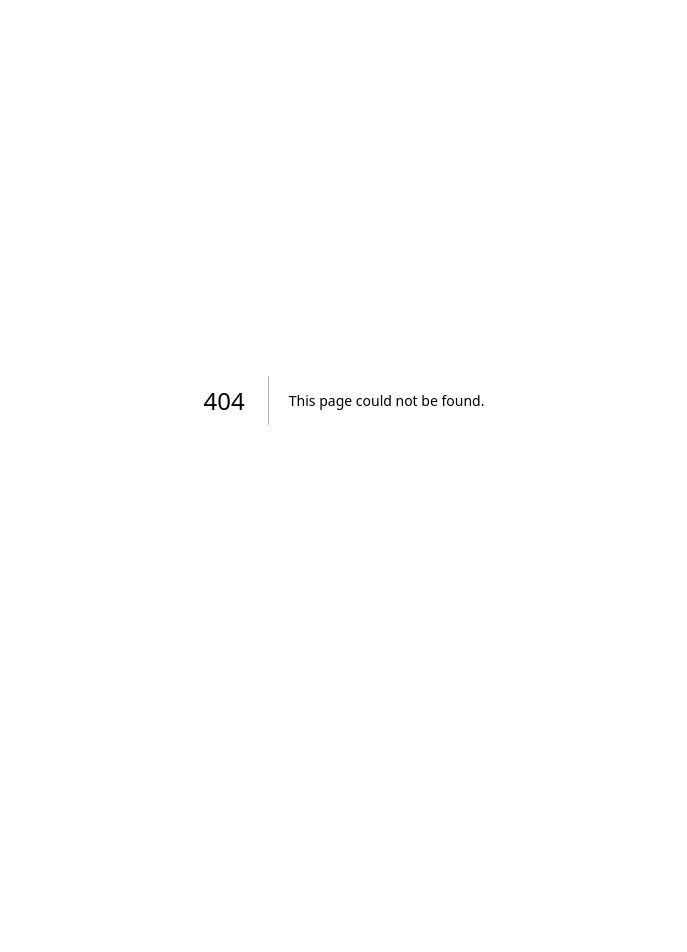
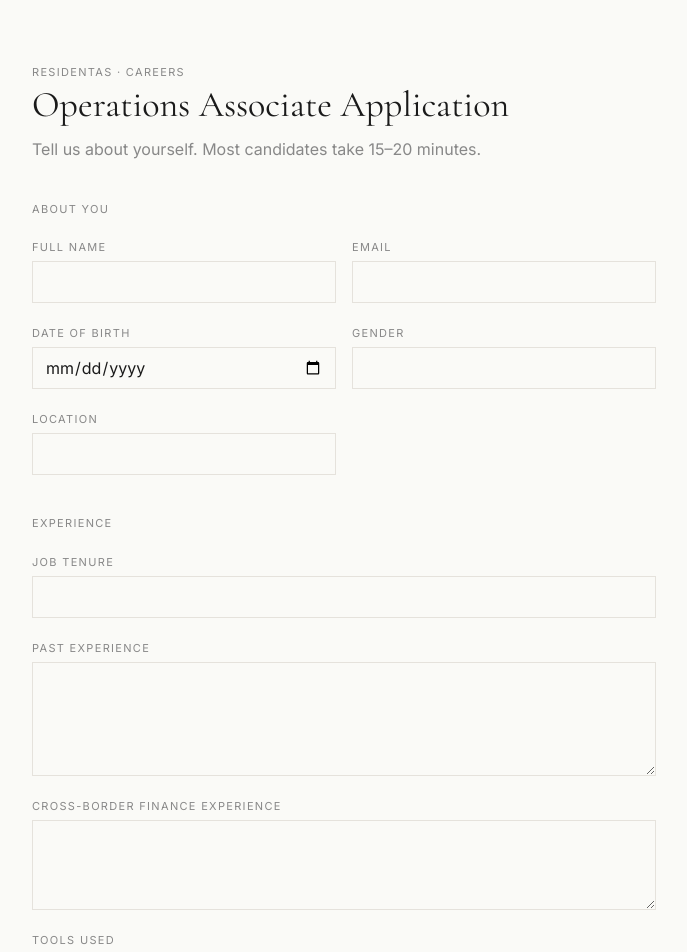
Before and after one commit to dannytist73/residentas-hiring-demo, a Next.js app in the folder web/: page /apply in a window 1280 px wide. Before the commit this address had no page. Shown: the top 952 px of the page, without its empty margins (296-983 px from the left). Before the commit the page ends 800 px from the top, so only its background shows below. Built offline with nearby package versions, Linux system fonts and the light colour scheme.

Commit message:
feat(web): splash page and public application form

```diff
--- /dev/null
+++ b/web/app/apply/actions.ts
@@ -0,0 +1,28 @@
+"use server";
+
+import { redirect } from "next/navigation";
+import { ApplicationFormSchema } from "@/lib/schema";
+import { createCandidate } from "@/lib/airtable";
+
+export type ApplyResult =
+  | { ok: true }
+  | { ok: false; fieldErrors: Record<string, string> };
+
+export async function submitApplication(_prev: ApplyResult | null, formData: FormData): Promise<ApplyResult> {
+  const raw = Object.fromEntries(formData.entries());
+  const parsed = ApplicationFormSchema.safeParse(raw);
+  if (!parsed.success) {
+    const fieldErrors: Record<string, string> = {};
+    for (const issue of parsed.error.issues) {
+      const path = issue.path[0]?.toString() ?? "_";
+      if (!fieldErrors[path]) fieldErrors[path] = issue.message;
+    }
+    return { ok: false, fieldErrors };
+  }
+  try {
+    await createCandidate(parsed.data);
+  } catch {
+    return { ok: false, fieldErrors: { _: "Something went wrong, please try again." } };
+  }
+  redirect("/apply/thank-you");
+}
--- /dev/null
+++ b/web/app/apply/page.tsx
@@ -0,0 +1,16 @@
+import { ApplicationForm } from "@/components/application-form";
+
+export default function ApplyPage() {
+  return (
+    <main className="max-w-2xl mx-auto px-6 py-16">
+      <header className="mb-10">
+        <div className="label">Residentas · Careers</div>
+        <h1 className="font-display text-4xl mt-1">Operations Associate Application</h1>
+        <p className="text-muted mt-3">
+          Tell us about yourself. Most candidates take 15–20 minutes.
+        </p>
+      </header>
+      <ApplicationForm />
+    </main>
+  );
+}
--- /dev/null
+++ b/web/app/apply/thank-you/page.tsx
@@ -0,0 +1,11 @@
+export default function ThankYouPage() {
+  return (
+    <main className="min-h-screen grid place-items-center px-6">
+      <div className="max-w-md text-center space-y-3">
+        <div className="label">Application received</div>
+        <h1 className="font-display text-4xl">Thank you</h1>
+        <p className="text-muted">We'll be in touch soon.</p>
+      </div>
+    </main>
+  );
+}
--- a/web/app/page.tsx
+++ b/web/app/page.tsx
@@ -1,65 +1,25 @@
-import Image from "next/image";
+import Link from "next/link";
 
-export default function Home() {
+export default function HomePage() {
   return (
-    <div className="flex flex-col flex-1 items-center justify-center bg-zinc-50 font-sans dark:bg-black">
-      <main className="flex flex-1 w-full max-w-3xl flex-col items-center justify-between py-32 px-16 bg-white dark:bg-black sm:items-start">
-        <Image
-          className="dark:invert"
-          src="/next.svg"
-          alt="Next.js logo"
-          width={100}
-          height={20}
-          priority
-        />
-        <div className="flex flex-col items-center gap-6 text-center sm:items-start sm:text-left">
-          <h1 className="max-w-xs text-3xl font-semibold leading-10 tracking-tight text-black dark:text-zinc-50">
-            To get started, edit the page.tsx file.
-          </h1>
-          <p className="max-w-md text-lg leading-8 text-zinc-600 dark:text-zinc-400">
-            Looking for a starting point or more instructions? Head over to{" "}
-            <a
-              href="https://vercel.com/templates?framework=next.js&utm_source=create-next-app&utm_medium=appdir-template-tw&utm_campaign=create-next-app"
-              className="font-medium text-zinc-950 dark:text-zinc-50"
-            >
-              Templates
-            </a>{" "}
-            or the{" "}
-            <a
-              href="https://nextjs.org/learn?utm_source=create-next-app&utm_medium=appdir-template-tw&utm_campaign=create-next-app"
-              className="font-medium text-zinc-950 dark:text-zinc-50"
-            >
-              Learning
-            </a>{" "}
-            center.
-          </p>
+    <main className="min-h-screen grid place-items-center px-6">
+      <div className="max-w-xl text-center space-y-5">
+        <div className="label">Residentas · Careers</div>
+        <h1 className="font-display text-5xl leading-tight">
+          Two cities. One standard of living.
+        </h1>
+        <p className="text-muted">
+          We're hiring an Operations Associate to help run our Lisbon and Orlando portfolios.
+        </p>
+        <div className="pt-4">
+          <Link
+            href="/apply"
+            className="inline-block bg-ink text-white px-6 py-3 tracking-wider text-sm uppercase"
+          >
+            Apply now
+          </Link>
         </div>
-        <div className="flex flex-col gap-4 text-base font-medium sm:flex-row">
-          <a
-            className="flex h-12 w-full items-center justify-center gap-2 rounded-full bg-foreground px-5 text-background transition-colors hover:bg-[#383838] dark:hover:bg-[#ccc] md:w-[158px]"
-            href="https://vercel.com/new?utm_source=create-next-app&utm_medium=appdir-template-tw&utm_campaign=create-next-app"
-            target="_blank"
-            rel="noopener noreferrer"
-          >
-            <Image
-              className="dark:invert"
-              src="/vercel.svg"
-              alt="Vercel logomark"
-              width={16}
-              height={16}
-            />
-            Deploy Now
-          </a>
-          <a
-            className="flex h-12 w-full items-center justify-center rounded-full border border-solid border-black/[.08] px-5 transition-colors hover:border-transparent hover:bg-black/[.04] dark:border-white/[.145] dark:hover:bg-[#1a1a1a] md:w-[158px]"
-            href="https://nextjs.org/docs?utm_source=create-next-app&utm_medium=appdir-template-tw&utm_campaign=create-next-app"
-            target="_blank"
-            rel="noopener noreferrer"
-          >
-            Documentation
-          </a>
-        </div>
-      </main>
-    </div>
+      </div>
+    </main>
   );
 }
--- /dev/null
+++ b/web/components/application-form.tsx
@@ -0,0 +1,94 @@
+"use client";
+
+import { useActionState } from "react";
+import { submitApplication, ApplyResult } from "@/app/apply/actions";
+
+const initial: ApplyResult | null = null;
+
+function Field({
+  label,
+  name,
+  type = "text",
+  textarea,
+  errors,
+  required = true,
+  rows,
+}: {
+  label: string;
+  name: string;
+  type?: string;
+  textarea?: boolean;
+  errors: Record<string, string>;
+  required?: boolean;
+  rows?: number;
+}) {
+  const cls = "mt-1 block w-full border border-hairline px-3 py-2 bg-bg focus:outline-none focus:border-ink";
+  return (
+    <label className="block">
+      <span className="label">{label}</span>
+      {textarea ? (
+        <textarea name={name} rows={rows ?? 4} required={required} className={cls} />
+      ) : (
+        <input name={name} type={type} required={required} className={cls} />
+      )}
+      {errors[name] ? <span className="text-xs text-reject-border mt-1 block">{errors[name]}</span> : null}
+    </label>
+  );
+}
+
+export function ApplicationForm() {
+  const [state, action, pending] = useActionState(submitApplication, initial);
+  const errors = state && !state.ok ? state.fieldErrors : {};
+
+  return (
+    <form action={action} className="space-y-10">
+      {errors._ ? <div className="text-sm text-reject-border">{errors._}</div> : null}
+
+      <section className="space-y-4">
+        <h2 className="label">About you</h2>
+        <div className="grid md:grid-cols-2 gap-4">
+          <Field label="Full name" name="name" errors={errors} />
+          <Field label="Email" name="email" type="email" errors={errors} />
+          <Field label="Date of birth" name="dateOfBirth" type="date" errors={errors} />
+          <Field label="Gender" name="gender" errors={errors} />
+          <Field label="Location" name="location" errors={errors} />
+        </div>
+      </section>
+
+      <section className="space-y-4">
+        <h2 className="label">Experience</h2>
+        <Field label="Job tenure" name="jobTenure" errors={errors} />
+        <Field label="Past experience" name="pastExperience" textarea errors={errors} />
+        <Field label="Cross-border finance experience" name="crossBorderFinanceExperience" textarea errors={errors} rows={3} />
+        <Field label="Tools used" name="toolsUsed" errors={errors} />
+        <Field label="AI usage example" name="aiUsageExample" textarea errors={errors} rows={3} />
+      </section>
+
+      <section className="space-y-4">
+        <h2 className="label">Open questions</h2>
+        <Field label="Q1. Describe a workflow you automated end-to-end" name="q1Answer" textarea errors={errors} rows={6} />
+        <Field label="Q2. What tools did you use, and why?" name="q2Answer" textarea errors={errors} rows={6} />
+      </section>
+
+      <section className="space-y-4">
+        <h2 className="label">Logistics</h2>
+        <div className="grid md:grid-cols-2 gap-4">
+          <Field label="Currently employed" name="currentlyEmployed" errors={errors} />
+          <Field label="Expected pay (USD/month)" name="expectedPay" type="number" errors={errors} />
+          <Field label="Hours per week" name="hoursPerWeek" type="number" errors={errors} />
+        </div>
+        <Field label="Additional comments" name="additionalComments" textarea errors={errors} required={false} rows={3} />
+      </section>
+
+      <div className="flex justify-end pt-2">
+        <button
+          type="submit"
+          disabled={pending}
+          className="bg-ink text-white px-8 py-3 tracking-wider text-sm uppercase disabled:opacity-50"
+        >
+          {pending ? "Submitting…" : "Submit application"}
+        </button>
+      </div>
+    </form>
+  );
+}
```
